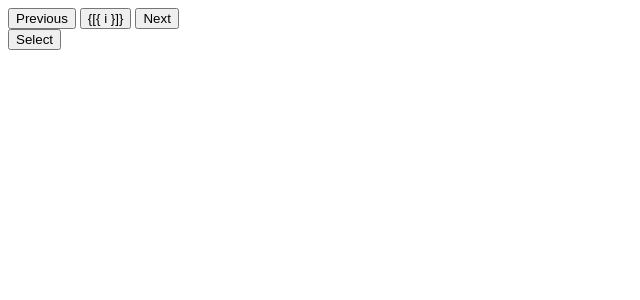
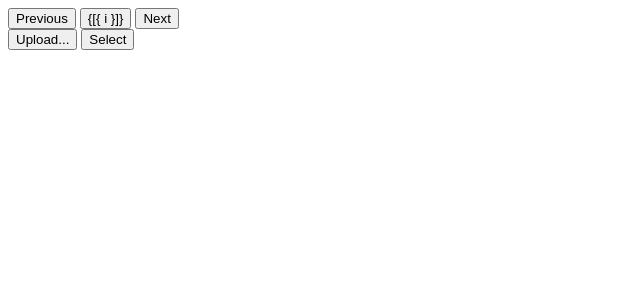
Before and after one commit to hdknr/django-mymedia, a Django app: template mymedia/templates/mymedia/imagefile/picker/app.html in a window 1280 px wide. Shown: the top 300 px of the page, without its empty margins (0-640 px from the left). Run offline with Django 3.2, Linux system fonts and the light colour scheme; the template is opened without the code that fills it, so the values that code supplies are empty.

Commit message:
uploader modal

```diff
--- a/mymedia/templates/mymedia/imagefile/picker/app.html
+++ b/mymedia/templates/mymedia/imagefile/picker/app.html
@@ -41,13 +41,17 @@
               </div>
           </div>
           <div class="row">
-            <div class="col-sm-10">
+            <div class="col-sm-8">
               <button class="btn btn-primary" v-if="images.previous" v-on:click="get_images(images.previous)">Previous</button>
               <button class="btn btn-default" v-for="i in pages" v-on:click="get_images_page(i)">{[{ i }]}</button>
               <button class="btn btn-primary" v-if="images.next" v-on:click="get_images(images.next)">Next</button>
             </div>
-            <div class="col-sm-2">
-              <button class="btn btn-primary" v-on:click="select_image">{% trans 'Select' %}</button>
+            <div class="col-sm-4">
+              <div class="btn-group" role="group" aria-label="Basic example">
+                <button class="btn btn-primary" data-toggle="modal" data-target="#imagefile-uploader">
+                  {% trans 'Upload...' %}</button>
+                <button class="btn btn-primary" v-on:click="select_image">{% trans 'Select' %}</button>
+              </div>
             </div>
           </div>
           <!--/Slider-->
@@ -56,3 +60,16 @@
     </div><!-- /.modal-content -->
   </div>
 </div>
+
+
+<div class="modal fade" id="imagefile-uploader" tabindex="-1" role="dialog" aria-labelledby="Image File Uploader" aria-hidden="true">
+  <div class="modal-dialog modal-lg" role="document">
+    <div class="modal-content">
+      <div class="modal-body">
+        <div id="uploader_area">
+          <gallery-uploader></gallery-uploader>
+        </div><!-- /#main_area -->
+      </div><!--/.modal-body-->
+    </div><!-- /.modal-content -->
+  </div>
+</div>
--- a/mymedia/templates/mymedia/imagefile/picker/app.js
+++ b/mymedia/templates/mymedia/imagefile/picker/app.js
@@ -2,6 +2,7 @@
 Vue.options.delimiters = ['{[{', '}]}'];        // Django テンプレートとバッティングしないように変更
 Vue.component('gallery-thumbnail',{ props: ['image', 'index'], template: '#gallery-thumbnail-template'});
 Vue.component('gallery-carousel',{ props: ['image', 'index'], template: '#gallery-carousel-template'});
+Vue.component('gallery-uploader',{ props: [], template: '#gallery-uploader-template'});
 
 var app = new Vue({
   el: '#app',
--- a/mymedia/templates/mymedia/imagefile/picker/page.html
+++ b/mymedia/templates/mymedia/imagefile/picker/page.html
@@ -27,6 +27,7 @@
 {% block local_template %}
   {% include "mymedia/imagefile/picker/thumbnail.html" %}
   {% include "mymedia/imagefile/picker/carousel.html" %}
+  {% include "mymedia/imagefile/picker/uploader.html" %}
 {% endblock %}
 
 {% block content %}
```
Also changed, not shown: mymedia/templates/mymedia/imagefile/picker/uploader.html (added, +11 -0 lines).
